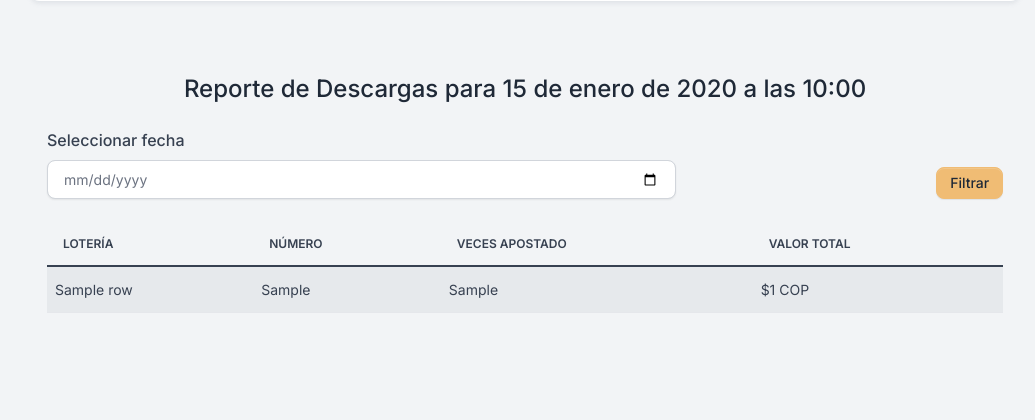
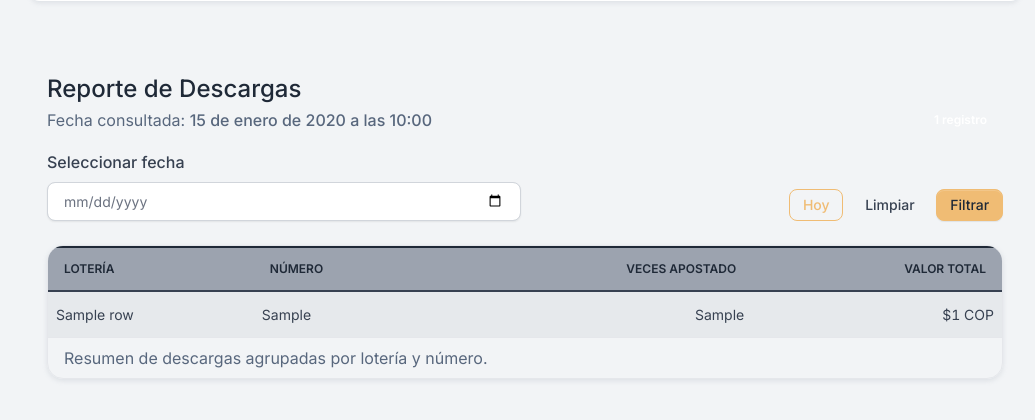
Before and after one commit to daniel0227/ventas, a Django app: template core/templates/core/reporte_descargas.html in a window 1280 px wide. Shown: the part 93-513 px from the top of the page, without its empty margins (245-1280 px from the left). Run offline with Django 5.2, Linux system fonts and the light colour scheme; the template is opened without the code that fills it: most values are stand-ins (such as "Sample title", 1, 10 or a date in 2020); some libraries are stand-ins or nearby versions.

Commit message:
modificaciones visuales en el reporte de descargas

```diff
--- a/core/templates/core/reporte_descargas.html
+++ b/core/templates/core/reporte_descargas.html
@@ -1,34 +1,55 @@
 {# core/templates/core/reporte_descargas.html #}
 {% extends "core/base.html" %}
-{% load static %}
 {% load format_filters %}
 
 {% block content %}
-<div class="container my-5">
-  <h4 class="text-center mb-4">Reporte de Descargas para {{ fecha }}</h4>
+<div class="container my-4 my-md-5">
+  <div class="d-flex flex-column flex-md-row align-items-md-end justify-content-between gap-2 mb-3">
+    <div>
+      <h4 class="mb-1">Reporte de Descargas</h4>
+      <p class="text-muted mb-0">Fecha consultada: <strong>{{ fecha }}</strong></p>
+    </div>
+    {% if report %}
+      <span class="badge text-bg-primary rounded-pill px-3 py-2">
+        {{ report|length }} registro{{ report|length|pluralize }}
+      </span>
+    {% endif %}
+  </div>
 
-  <!-- Filtro de fecha -->
   <form method="get" class="mb-4">
-    <div class="row align-items-end">
-      <div class="col-md-8">
+    <div class="row g-2 align-items-end">
+      <div class="col-md-6">
         <label for="fecha" class="form-label">Seleccionar fecha</label>
-        <input type="date" id="fecha" name="fecha" class="form-control" value="{{ fecha }}">
+        <input
+          type="date"
+          id="fecha"
+          name="fecha"
+          class="form-control"
+          value="{{ fecha }}"
+          max="{% now 'Y-m-d' %}"
+          required
+        >
       </div>
-      <div class="col-md-4 text-end">
+      <div class="col-md-6 d-flex flex-wrap justify-content-md-end gap-2">
+        <button type="button" id="btnHoy" class="btn btn-outline-secondary">Hoy</button>
+        <a href="{% url 'reporte_descargas' %}" class="btn btn-outline-dark">Limpiar</a>
         <button type="submit" class="btn btn-secondary">Filtrar</button>
       </div>
     </div>
   </form>
 
   {% if report %}
-    <div class="table-responsive">
-      <table class="table table-striped">
-        <thead>
+    <div class="table-responsive border rounded-3 shadow-sm">
+      <table class="table table-striped table-hover align-middle mb-0">
+        <caption class="px-3 py-2 text-muted">
+          Resumen de descargas agrupadas por lotería y número.
+        </caption>
+        <thead class="table-light reporte-sticky-head">
           <tr>
-            <th>Lotería</th>
-            <th>Número</th>
-            <th>Veces Apostado</th>
-            <th>Valor Total</th>
+            <th scope="col">Lotería</th>
+            <th scope="col">Número</th>
+            <th scope="col" class="text-end">Veces Apostado</th>
+            <th scope="col" class="text-end">Valor Total</th>
           </tr>
         </thead>
         <tbody>
@@ -36,17 +57,57 @@
           <tr>
             <td>{{ row.loterias__nombre }}</td>
             <td>{{ row.numero_clean }}</td>
-            <td>{{ row.veces_apostado }}</td>
-            <td>${{ row.total_ventas|format_colombian }} COP</td>
+            <td class="text-end reporte-num">{{ row.veces_apostado }}</td>
+            <td class="text-end reporte-num">${{ row.total_ventas|format_colombian }} COP</td>
           </tr>
           {% endfor %}
         </tbody>
       </table>
     </div>
   {% else %}
-    <div class="alert alert-info" role="alert">
-      No se encontraron ventas para la fecha {{ fecha }}.
+    <div class="alert alert-info d-flex flex-column flex-md-row align-items-md-center justify-content-between gap-2" role="alert">
+      <span>No se encontraron ventas para la fecha <strong>{{ fecha }}</strong>.</span>
+      <button type="button" id="btnHoyEmpty" class="btn btn-sm btn-outline-primary align-self-start align-self-md-auto">
+        Ir a hoy
+      </button>
     </div>
   {% endif %}
 </div>
+
+<style>
+  .reporte-sticky-head th {
+    position: sticky;
+    top: 0;
+    z-index: 1;
+  }
+
+  .reporte-num {
+    font-variant-numeric: tabular-nums;
+  }
+</style>
+
+<script>
+  (function () {
+    const fechaInput = document.getElementById('fecha');
+    const btnHoy = document.getElementById('btnHoy');
+    const btnHoyEmpty = document.getElementById('btnHoyEmpty');
+
+    function goToToday() {
+      if (!fechaInput) return;
+      const today = new Date();
+      const y = today.getFullYear();
+      const m = String(today.getMonth() + 1).padStart(2, '0');
+      const d = String(today.getDate()).padStart(2, '0');
+      fechaInput.value = `${y}-${m}-${d}`;
+      fechaInput.form.submit();
+    }
+
+    if (btnHoy) {
+      btnHoy.addEventListener('click', goToToday);
+    }
+    if (btnHoyEmpty) {
+      btnHoyEmpty.addEventListener('click', goToToday);
+    }
+  })();
+</script>
 {% endblock %}
```
